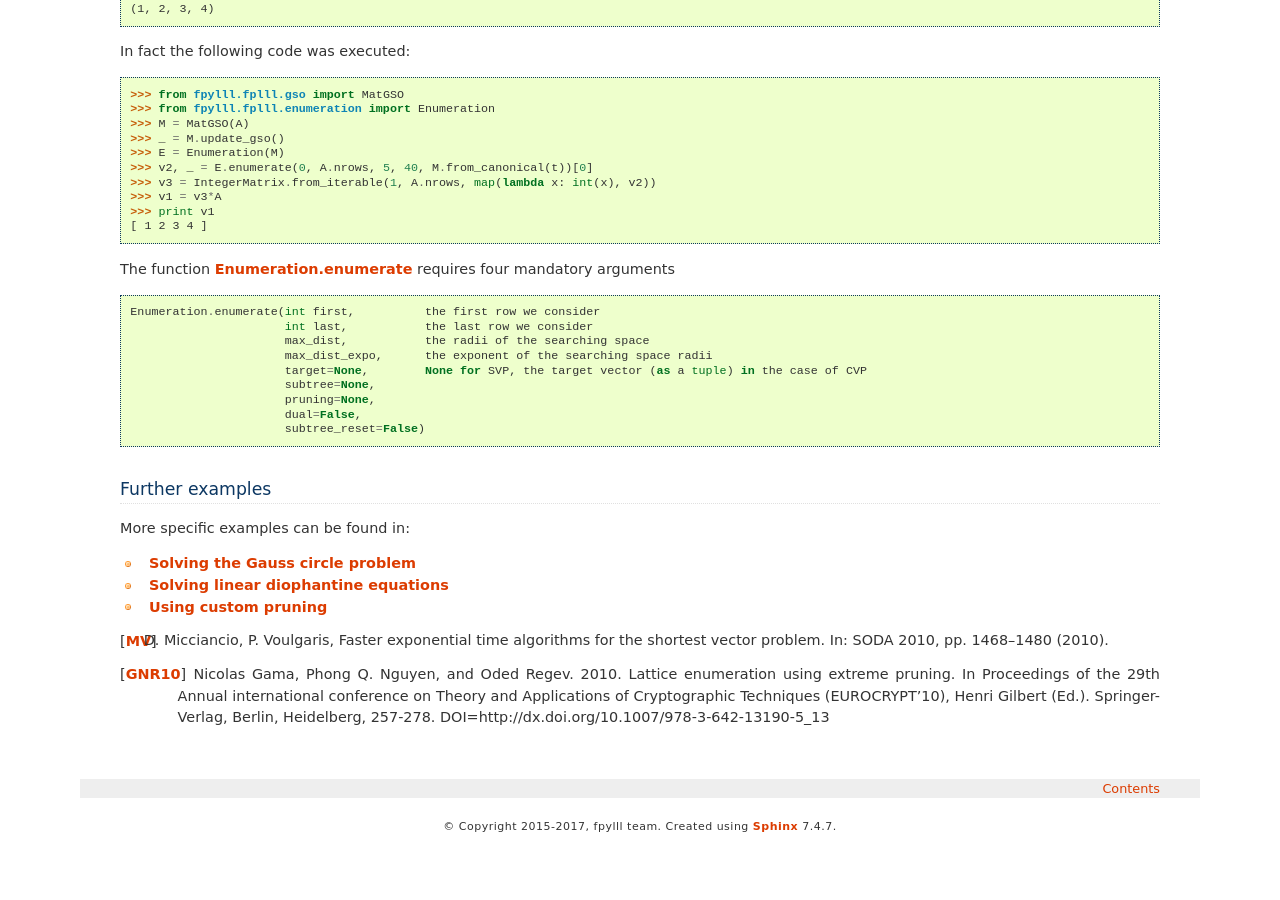
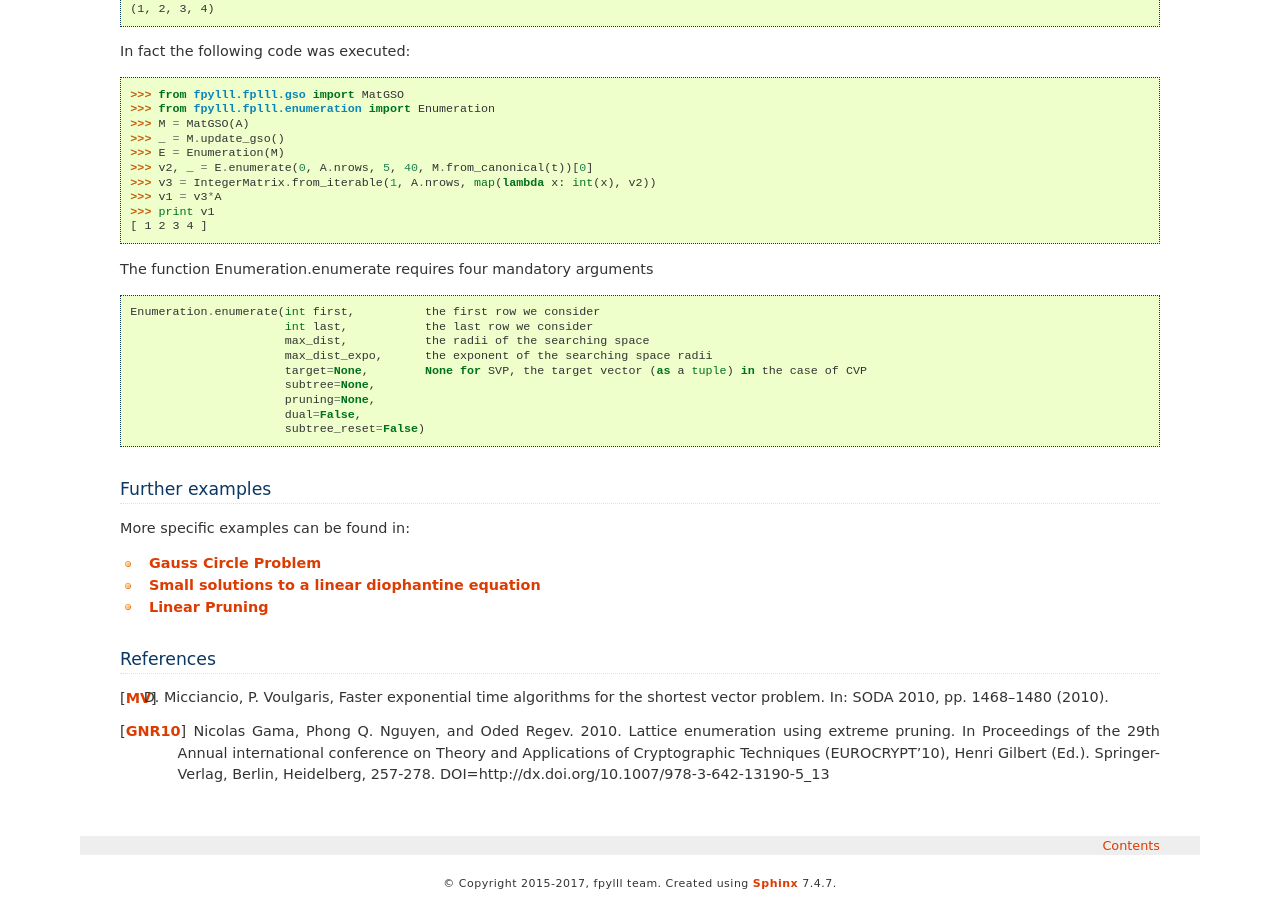
Before and after one commit to fplll/fpylll, a Sphinx documentation site: the page built from docs/tutorial.rst, in a window 1280 px wide and 900 px high, scrolled down 2570 px. Built offline with Sphinx 7.4.7, drawn with Linux system fonts in a browser that asks for light colours; before the commit the page ends 3413 px from its top, so only the background shows below that; some of the changed text lies outside the part shown.

Commit message:
fix up tutorial draft

```diff
--- a/README.rst
+++ b/README.rst
@@ -32,9 +32,7 @@
     24.06241883103193
 
 The basic BKZ algorithm can be implemented in about 60 pretty readable lines of Python code (cf. `simple_bkz.py <https://github.com/fplll/fpylll/blob/master/src/fpylll/algorithms/simple_bkz.py>`__).
-For a quick tour of the library, you can check out the tutorial_.
-
-.. _tutorial: docs/tutorial.rst
+For a quick tour of the library, you can check out the :doc:`tutorial`.
 
 Requirements
 ------------
--- a/docs/conf.py
+++ b/docs/conf.py
@@ -162,7 +162,7 @@
 # Add any paths that contain custom static files (such as style sheets) here,
 # relative to this directory. They are copied after the builtin static files,
 # so a file named "default.css" will overwrite the builtin "default.css".
-html_static_path = ['_static']
+html_static_path = []
 
 # Add any extra paths that contain custom files (such as robots.txt or
 # .htaccess) here, relative to this directory. These files are copied
--- a/docs/examples/linear_pruning.rst
+++ b/docs/example-custom-pruning.rst
@@ -5,6 +7,8 @@
 .. role:: raw-latex(raw)
    :format: latex
 ..
+
+:orphan:
 
 Linear Pruning
 ==============
--- a/docs/examples/gauss_circle_problem.rst
+++ b/docs/example-gauss-circle-problem.rst
@@ -1,6 +1,10 @@
+.. _example-gauss-circle-problem:
+
 .. role:: math(raw)
    :format: html latex
 ..
+
+:orphan:
 
 .. role:: raw-latex(raw)
    :format: latex
--- a/docs/examples/linear_diophantine_equations.rst
+++ b/docs/example-linear-diophantine-equations.rst
@@ -1,3 +1,5 @@
+.. _example-linear-diophantine-equations:
+
 .. role:: math(raw)
    :format: html latex
 ..
@@ -5,6 +7,8 @@
 .. role:: raw-latex(raw)
    :format: latex
 ..
+
+:orphan:
 
 
 Small solutions to a linear diophantine equation
--- a/docs/tutorial.rst
+++ b/docs/tutorial.rst
@@ -53,9 +57,7 @@
   >>> D.randomize("qary", bits=b, k=3)
 
 
-For instance
-
-::
+For instance::
 
   >>> print D
   [ 1 0 0 858 790 620 ]
@@ -66,21 +68,16 @@
   [ 0 0 0   0   0 877 ]
 
 
-For a user defined matrix we use the method ``from_matrix``
-
-::
+For a user defined matrix we use the method ``from_matrix``::
 
   >>> A = IntegerMatrix.from_matrix([[1,2,3,4],[30,4,4,5],[1,-2,3,4],[0,0,1,0]])
 
+To compute the Gram-Schimdt form of the matrix `{\bf A}`, we use the GSO class::
 
-  To compute the Gram-Schimdt form of the matrix `{\bf A}`, we use the GSO class
-::
   >>> from fpylll import GSO
   >>> M = GSO.Mat(A)
 
-To write a vector v as a linear combination of the GS-basis of RowSp(A):
-
-::
+To write a vector v as a linear combination of the GS-basis of RowSp(A)::
 
   >>> v = (1,2,5,5)
   >>> _ = M.update_gso()
@@ -101,7 +98,7 @@
   >>> print M.get_mu(i,j)
   0.0584569876831
 
-  To compute the LLL reduced matrix of `{\bf A}`
+To compute the LLL reduced matrix of `{\bf A}`
 
 ::
 
@@ -129,7 +126,7 @@
   [ -89 108   56  29 ]
   [ -94  55 -194 -20 ]
 
-  If we want to use pruning we can use the default pruning of fplll [GNR10]_.
+If we want to use pruning we can use the default pruning of fplll [GNR10]_.
 
 ::
 
@@ -165,9 +162,7 @@
   >>> A[0].norm()
   237.23827684418887
 
-The previous code returns a Shortest vector of the lattice generated by `{\bf A}` using ``GaussSieve`` algorithm. For the Closest Vector Problem, fplll (and so fpylll) uses enumeration:
-
-::
+The previous code returns a Shortest vector of the lattice generated by `{\bf A}` using ``GaussSieve`` algorithm. For the Closest Vector Problem, fplll (and so fpylll) uses enumeration::
 
   >>> from fpylll import CVP
   >>> A = IntegerMatrix.from_matrix([[1,2,3,4],[30,4,4,5],[1,-2,3,4]])
@@ -176,9 +171,7 @@
   >>> print v0
   (1, 2, 3, 4)
 
-In fact the following code was executed:
-
-::
+In fact the following code was executed::
 
   >>> from fpylll.fplll.gso import MatGSO
   >>> from fpylll.fplll.enumeration import Enumeration
@@ -191,7 +184,7 @@
   >>> print v1
   [ 1 2 3 4 ]
 
-The function Enumeration.enumerate_ requires four mandatory arguments
+The function Enumeration.enumerate requires four mandatory arguments
 
 ::
 
@@ -210,13 +203,12 @@
 
 More specific examples can be found in:
 
-* `Solving the Gauss circle problem`_
-* `Solving linear diophantine equations`_
-* `Using custom pruning`_
+* :doc:`example-gauss-circle-problem`
+* :doc:`example-linear-diophantine-equations`
+* :doc:`example-custom-pruning`
 
-.. _`Solving the Gauss circle problem`: ./examples/gauss_circle_problem.html
-.. _`Solving linear diophantine equations`: ./examples/linear_diophantine_equations.html
-.. _`Using custom pruning`: ./examples/linear_pruning.html
-.. _Enumeration.enumerate: http://fpylll.readthedocs.io/en/latest/modules.html#fpylll.fplll.enumeration.Enumeration
+References
+----------
+
 .. [MV] D. Micciancio, P. Voulgaris,  Faster exponential time algorithms for the shortest vector problem. In: SODA 2010, pp. 1468--1480 (2010).
 .. [GNR10] Nicolas Gama, Phong Q. Nguyen, and Oded Regev. 2010. Lattice enumeration using extreme pruning. In Proceedings of the 29th Annual international conference on Theory and Applications of Cryptographic Techniques (EUROCRYPT'10), Henri Gilbert (Ed.). Springer-Verlag, Berlin, Heidelberg, 257-278. DOI=http://dx.doi.org/10.1007/978-3-642-13190-5_13
```
Also changed, not shown: other parts of docs/example-custom-pruning.rst (+2 -0 lines), other parts of docs/tutorial.rst (+6 -2 lines), 1 other file.
